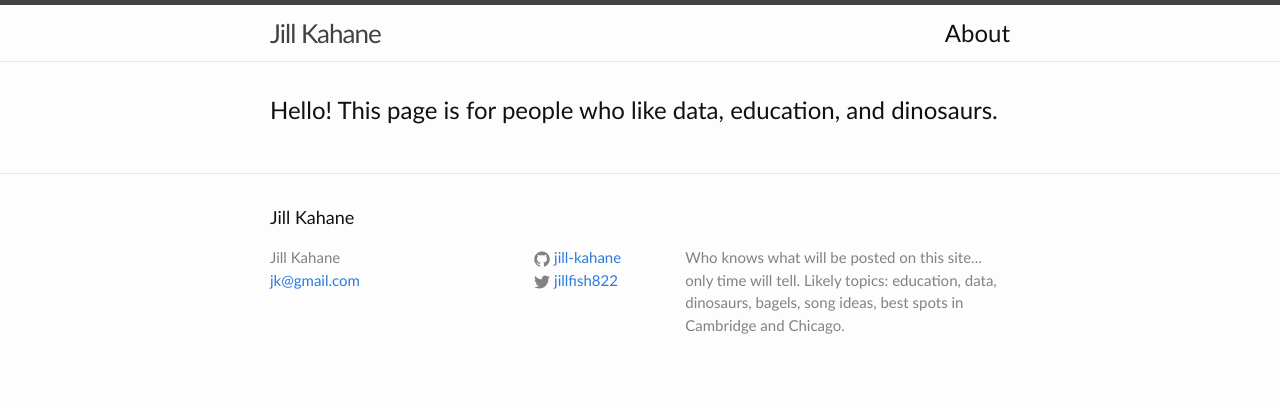
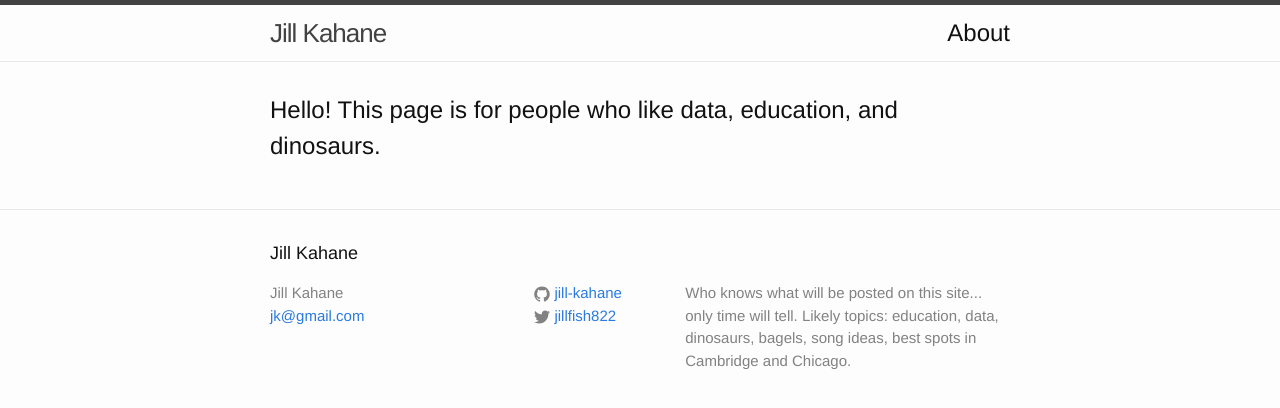
Before and after one commit to jill-kahane/jill-kahane.github.io, a Jekyll site: the page built from index.html, in a window 1280 px wide. Shown: the top 408 px of the page. Built offline with Jekyll 4.4.1, drawn with Linux system fonts in a browser that asks for light colours.

Commit message:
Update main.scss

```diff
--- a/css/main.scss
+++ b/css/main.scss
@@ -6,7 +6,7 @@
 
 
 // Our variables
-$base-font-family: "Trebuchet MS", "Lucida Grande", Tahoma, sans-serif;
+$base-font-family: "Helvetica Neue", Helvetica, Arial, sans-serif;
 $base-font-size:   24px;
 $base-font-weight: 400;
 $small-font-size:  $base-font-size * 0.875;
```
